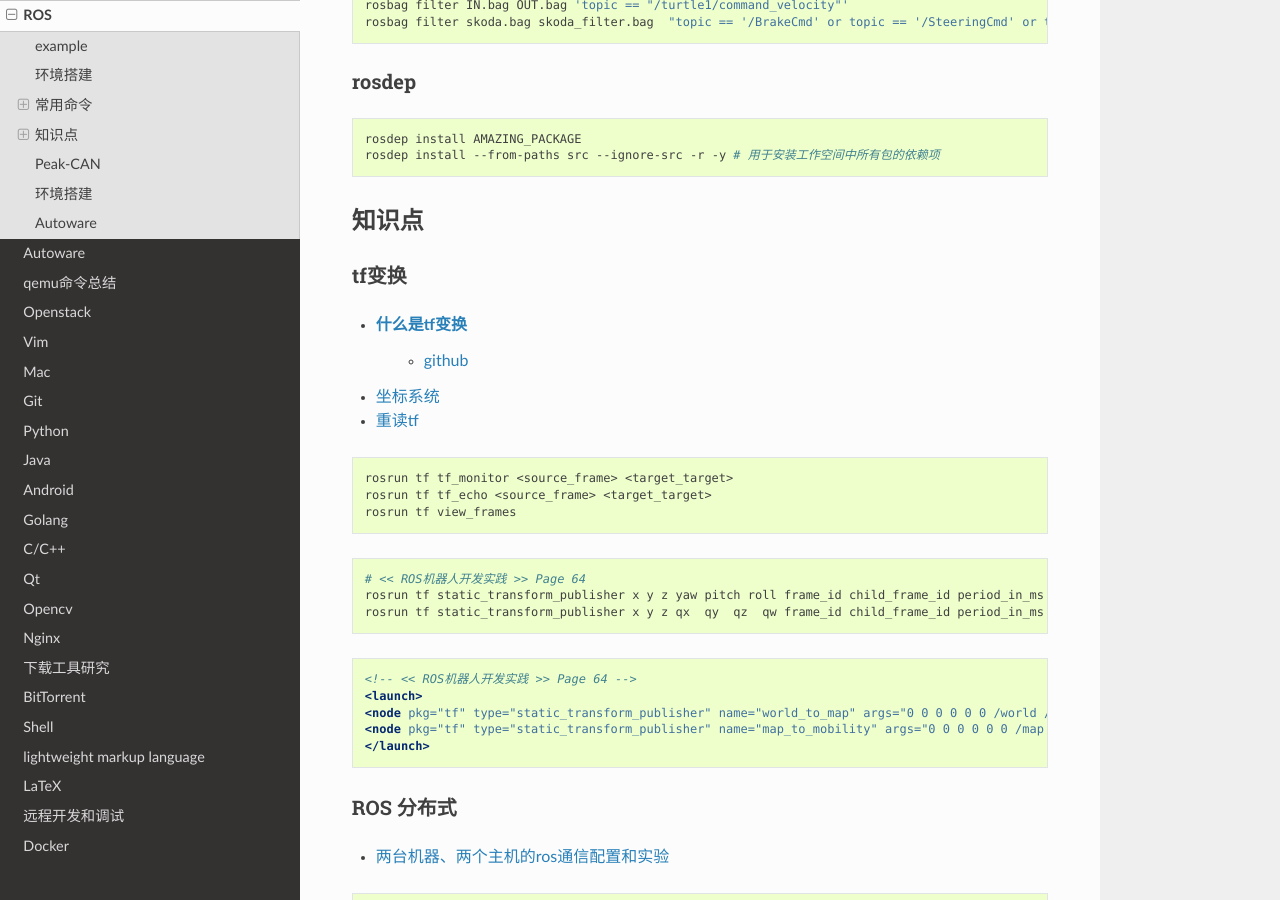
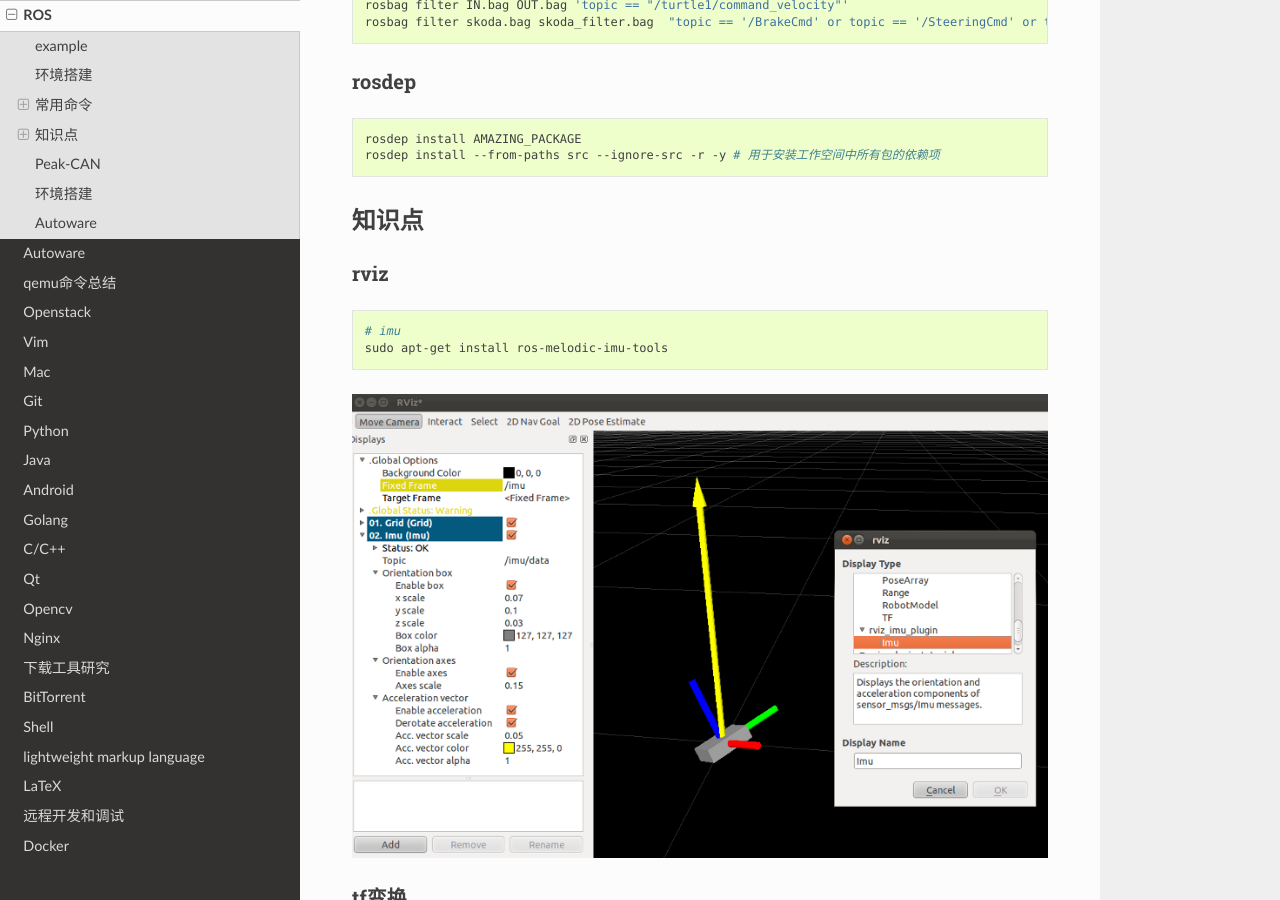
Before and after one commit to my-rds-store/my_space, a Sphinx documentation site: the page built from source/ros/index.rst, in a window 1280 px wide and 900 px high, scrolled down 3306 px. Built offline with Sphinx 7.4.7 and the Read the Docs theme 2.0.0, drawn with Linux system fonts in a browser that asks for light colours.

Commit message:
update ...

```diff
--- a/source/ros/index.rst
+++ b/source/ros/index.rst
@@ -213,6 +213,17 @@
 ***************
 知识点
 ***************
+
+rviz
+============
+
+.. code-block:: sh
+
+    # imu
+    sudo apt-get install ros-melodic-imu-tools
+
+.. image:: img/rviz_imu_plugin.png
+
 
 tf变换
 ==========================
```
Also changed, not shown: source/ros/img/rviz_imu_plugin.png (added).
